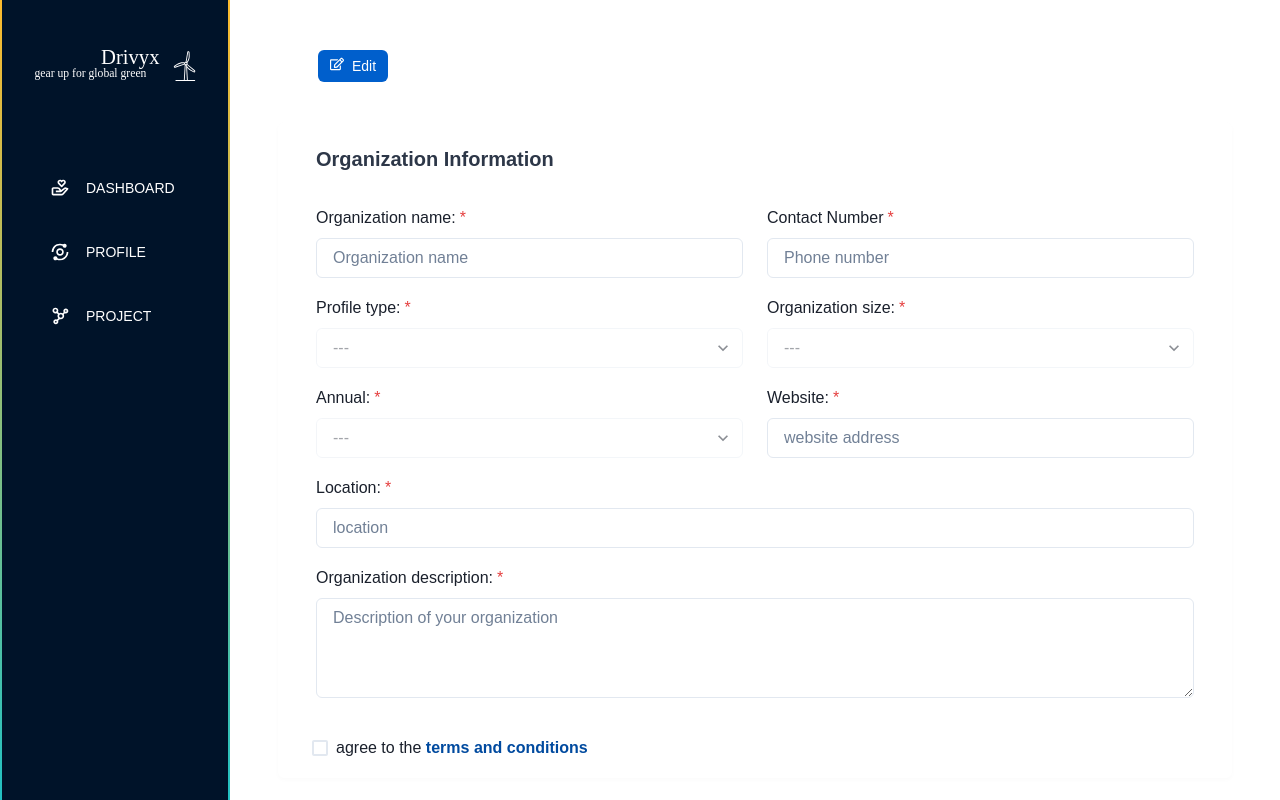
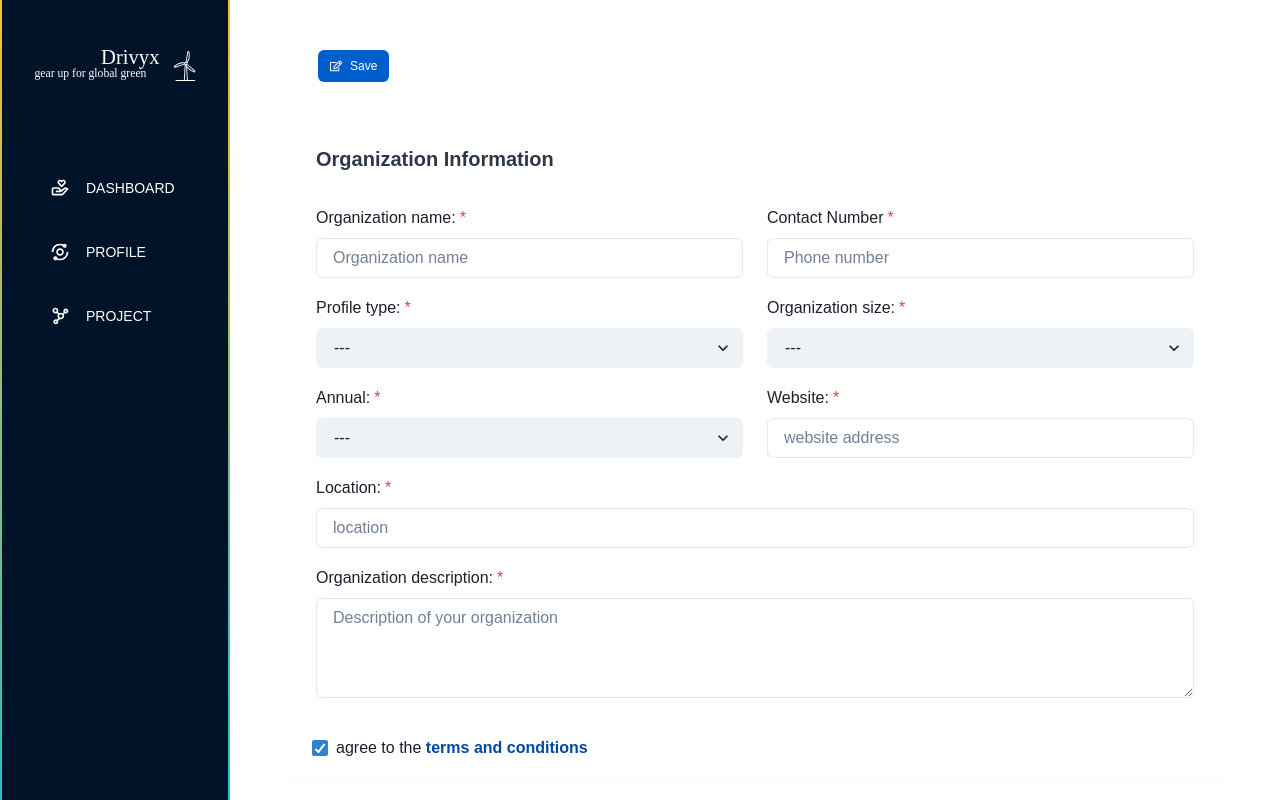
Before and after one commit to Drivyx-Tech/Drivyx-frontend, a Next.js app: page /dashboard/profile in a window 1280 px wide. Built offline with nearby package versions, Linux system fonts and the light colour scheme.

Commit message:
Optimize: profile form validate flow

```diff
--- a/app/(site)/(auth)/dashboard/profile/page.tsx
+++ b/app/(site)/(auth)/dashboard/profile/page.tsx
@@ -15,7 +15,15 @@ import {
   Link,
   Text,
   VStack,
+  useDisclosure,
   useToast,
+  Modal,
+  ModalOverlay,
+  ModalContent,
+  ModalHeader,
+  ModalFooter,
+  ModalBody,
+  ModalCloseButton,
 } from "@chakra-ui/react";
 import { useFormik } from "formik";
 import { createCompany } from "@/services/endpoints/company";
@@ -31,11 +39,11 @@ import { FaRegEdit } from "react-icons/fa";
 import { useRouter } from "next/navigation";
 
 function Profile() {
+  const { isOpen, onOpen, onClose } = useDisclosure();
   const router = useRouter();
   const dispatch = useAppDispatch();
   const user = useAppSlector((state) => state.tmpStore.user);
   const company = useAppSlector((state) => state.tmpStore.company);
-  const [isReadOnly, setIsReadOnly] = React.useState(true);
   const toast = useToast();
 
   const formik = useFormik({
@@ -51,6 +59,7 @@ function Profile() {
       company_profile_url: company?.company_profile_url,
     },
     onSubmit: async (values) => {
+      onClose();
       try {
         const res = await createCompany(values);
         if (res.result.statusCode === 200) {
@@ -69,10 +78,6 @@ function Profile() {
             duration: 3000,
             isClosable: true,
           });
-
-          setIsReadOnly(true);
-
-          router.push("/dashboard");
         }
       } catch (error) {
         console.log(error);
@@ -80,9 +85,48 @@ function Profile() {
     },
   });
 
+  // const handle
+
   return (
     <Flex direction="column" mx={12}>
-      <form onSubmit={formik.handleSubmit}>
+      <form
+        onSubmit={(e) => {
+          e.preventDefault();
+          onOpen();
+        }}
+      >
+        <Modal isOpen={isOpen} onClose={onClose}>
+          <ModalOverlay />
+          <ModalContent>
+            <ModalHeader>Save Changes</ModalHeader>
+            <ModalCloseButton />
+            <ModalBody>
+              <Text>Do you want to save those changes?</Text>
+            </ModalBody>
+
+            <ModalFooter>
+              <Button
+                variant="ghost"
+                mr={3}
+                onClick={() => {
+                  formik.resetForm();
+                  onClose();
+                }}
+              >
+                No
+              </Button>
+              <Button
+                colorScheme="blue"
+                onClick={() => {
+                  formik.handleSubmit();
+                }}
+              >
+                Yes
+              </Button>
+            </ModalFooter>
+          </ModalContent>
+        </Modal>
+
         <Flex
           w={{ sm: "100%", md: "50%", lg: "auto" }}
           justify="start"
@@ -90,28 +134,7 @@ function Profile() {
           mb={10}
         >
           <Button
-            onClick={() => setIsReadOnly(false)}
-            display={isReadOnly ? "block" : "none"}
-            bg="secondary.500"
-            border="1px solid gray.200"
-            cursor="pointer"
-            color={"white"}
-            transition={"all .3s ease"}
-            _hover={{
-              bg: "secondary.600",
-            }}
-            size={"sm"}
-            fontSize={"14px"}
-            fontWeight={"400"}
-            leftIcon={<FaRegEdit />}
-          >
-            Edit
-          </Button>
-
-          <Button
             type="submit"
-            onClick={() => setIsReadOnly(false)}
-            display={isReadOnly ? "none" : "block"}
             color={"white"}
             bg="secondary.500"
             border="1px solid gray.200"
@@ -128,91 +151,6 @@ function Profile() {
             Save
           </Button>
         </Flex>
-
-        {/* <Card
-          boxShadow="0px 2px 5.5px rgba(0, 0, 0, 0.02)"
-          border="2px solid"
-          borderColor={"white"}
-          px="16px"
-          mb={4}
-        >
-          <CardBody>
-            <VStack>
-              <Text
-                w={"100%"}
-                fontSize="xl"
-                color={"gray.700"}
-                fontWeight="bold"
-                mb={6}
-              >
-                Contact Profile
-              </Text>
-              <Grid templateColumns="repeat(2, 1fr)" gap={6} w={"100%"}>
-                <Flex align="center" mb="18px">
-                  <Text
-                    fontSize="md"
-                    color={"gray.700"}
-                    fontWeight="bold"
-                    me="10px"
-                    w={"150px"}
-                    flex={"1"}
-                  >
-                    First Name:
-                  </Text>
-                  <Input
-                    isReadOnly={true}
-                    variant="unsyled"
-                    placeholder="first name"
-                    flex={"2"}
-                    value={user?.given_name || ""}
-                  />
-                </Flex>
-                <Flex align="center" mb="18px">
-                  <Text
-                    fontSize="md"
-                    color={"gray.700"}
-                    fontWeight="bold"
-                    me="10px"
-                    flex={"1"}
-                  >
-                    Last Name:{" "}
-                  </Text>
-                  <Input
-                    isReadOnly={true}
-                    variant="unsyled"
-                    placeholder="last name"
-                    flex={"2"}
-                    value={user?.family_name || ""}
-                  />
-                </Flex>
-              </Grid>
-            </VStack>
-
-            <Grid templateColumns="repeat(2, 1fr)" gap={6}>
-              <Flex align="center" mb="18px">
-                <Text
-                  fontSize="md"
-                  color={"gray.700"}
-                  fontWeight="bold"
-                  me="10px"
-                  flex={"1"}
-                >
-                  Email:{" "}
-                </Text>
-                <Input
-                  isReadOnly={true}
-                  id="email"
-                  name="email"
-                  type="email"
-                  variant="unsyled"
-                  placeholder="your email"
-                  flex={"2"}
-                  value={user?.email || ""}
-                />
-              </Flex>
-            </Grid>
-          </CardBody>
-        </Card> */}
 
         <Card
           boxShadow="0px 2px 5.5px rgba(0, 0, 0, 0.02)"
@@ -237,8 +175,7 @@ function Profile() {
                 <CustomInput
                   id="company_name"
                   title="Organization name:"
-                  placeholder={company?.company_name || "Organization name"}
-                  isReadOnly={isReadOnly}
+                  placeholder={"Organization name"}
                   onChange={formik.handleChange}
                   value={formik.values.company_name}
                 />
@@ -248,12 +185,9 @@ function Profile() {
                     <FormLabel>Contact Number</FormLabel>
 
                     <Input
-                      isReadOnly={isReadOnly}
                       id="contact_number"
                       name="contact_number"
                       type="tel"
-                      // variant={isReadOnly ? "unstyled" : "filled"}
-                      focusBorderColor={isReadOnly ? "gray.300" : "blue.500"}
                       placeholder="Phone number"
                       onChange={formik.handleChange}
                       value={formik.values.contact_number}
@@ -272,7 +206,6 @@ function Profile() {
                 id="industry"
                 title="Profile type:"
                 placeholder="---"
-                isReadOnly={isReadOnly}
                 onChange={formik.handleChange}
                 value={formik.values.industry}
                 optionItems={INDUSTRY_ITEMS}
@@ -281,7 +214,6 @@ function Profile() {
                 id="company_size"
                 title="Organization size:"
                 placeholder="---"
-                isReadOnly={isReadOnly}
                 onChange={formik.handleChange}
                 value={formik.values.company_size}
                 optionItems={COMPANY_SIZE}
@@ -293,7 +225,6 @@ function Profile() {
                 id="annual_revenue"
                 title="Annual:"
                 placeholder="---"
-                isReadOnly={isReadOnly}
                 onChange={formik.handleChange}
                 value={formik.values.annual_revenue}
                 optionItems={ANNUAL_REVENUE}
@@ -303,7 +234,6 @@ function Profile() {
                 id="website_url"
                 title="Website:"
                 placeholder="website address"
-                isReadOnly={isReadOnly}
                 onChange={formik.handleChange}
                 value={formik.values.website_url}
                 style={{ flex: "5.5" }}
@@ -313,7 +243,6 @@ function Profile() {
               id="location"
               title="Location:"
               placeholder="location"
-              isReadOnly={isReadOnly}
               onChange={formik.handleChange}
               value={formik.values.location}
               style={{ flex: "5.5" }}
@@ -325,11 +254,17 @@ function Profile() {
               placeholder="Description of your organization"
               onChange={formik.handleChange}
               value={formik.values.description}
-              isReadOnly={isReadOnly}
             />
           </CardBody>
 
-          <Checkbox px="16px" mb={4} size="md" colorScheme="blue" isRequired>
+          <Checkbox
+            px="16px"
+            mb={4}
+            size="md"
+            colorScheme="blue"
+            isRequired
+            defaultChecked={true}
+          >
             agree to the{" "}
             <Link
               fontWeight={"bold"}
```
